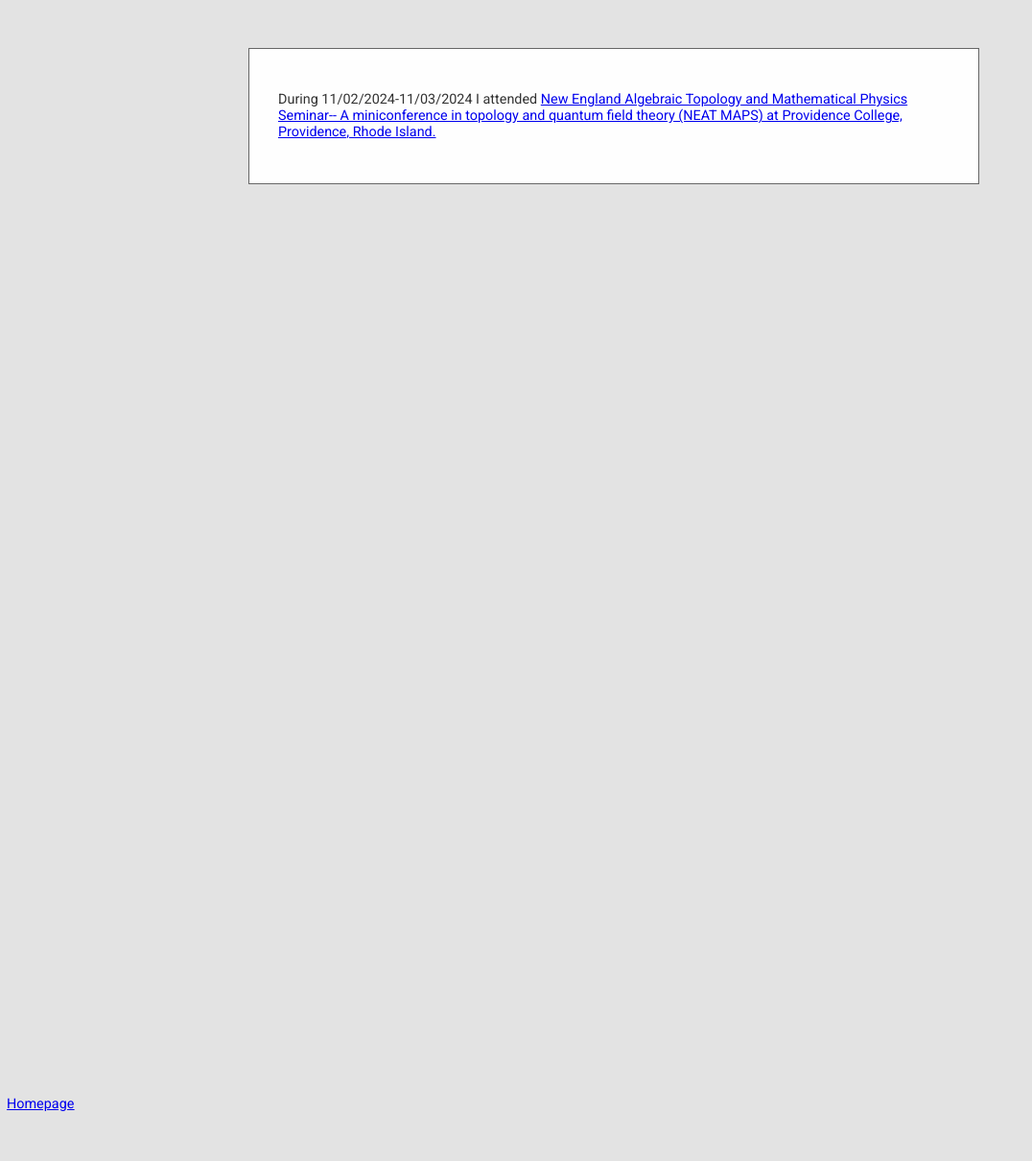
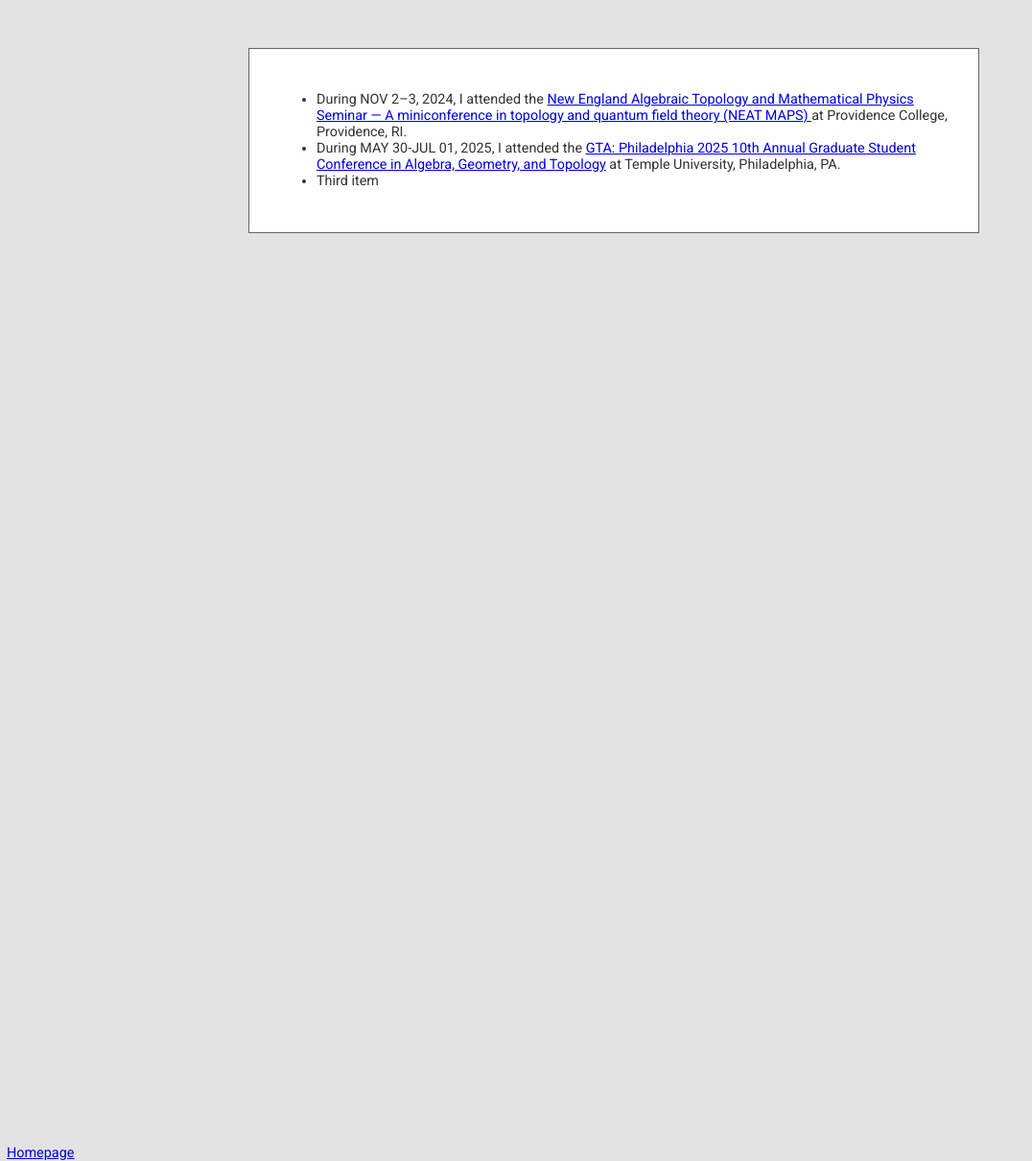
Before and after one commit to cesail/cesail.github.io, a Jekyll site: the page built from travel/index.html, in a window 1280 px wide. Shown: the whole page at 96% size, without its empty margins (0-1076 px from the left). Built offline with Jekyll 4.4.1, drawn with Linux system fonts in a browser that asks for light colours; some web fonts are replaced; a script that is not in the unit is left out; before the commit the page ends 1159 px from its top, so only the background shows below that.

Commit message:
Update index.html

```diff
--- a/travel/index.html
+++ b/travel/index.html
@@ -60,8 +60,23 @@
 
       <section style="margin: 50px auto;">
 
-  <p> During 11/02/2024-11/03/2024 I attended <a href="https://brianrwilliams.github.io/neatmaps/fall2024.html"> New England Algebraic Topology and Mathematical Physics Seminar--
- A miniconference in topology and quantum field theory (NEAT MAPS) at Providence College, Providence, Rhode Island.</a> </p>
+        <ul>
+  <li>
+  During NOV 2–3, 2024, I attended the
+  <a href="https://brianrwilliams.github.io/neatmaps/fall2024.html">
+    New England Algebraic Topology and Mathematical Physics Seminar &mdash;
+    A miniconference in topology and quantum field theory (NEAT MAPS)
+  </a>
+  at Providence College, Providence, RI.
+</li>
+  <li> During MAY 30-JUL 01, 2025, I attended the
+  <a href="https://cst.temple.edu/department-mathematics/events/gta-philadelphia">
+    GTA: Philadelphia 2025
+10th Annual Graduate Student Conference in Algebra, Geometry, and Topology</a> at Temple University, Philadelphia, PA. </li>
+  <li>Third item</li>
+</ul>
+
+
 
       </section>
 
```
